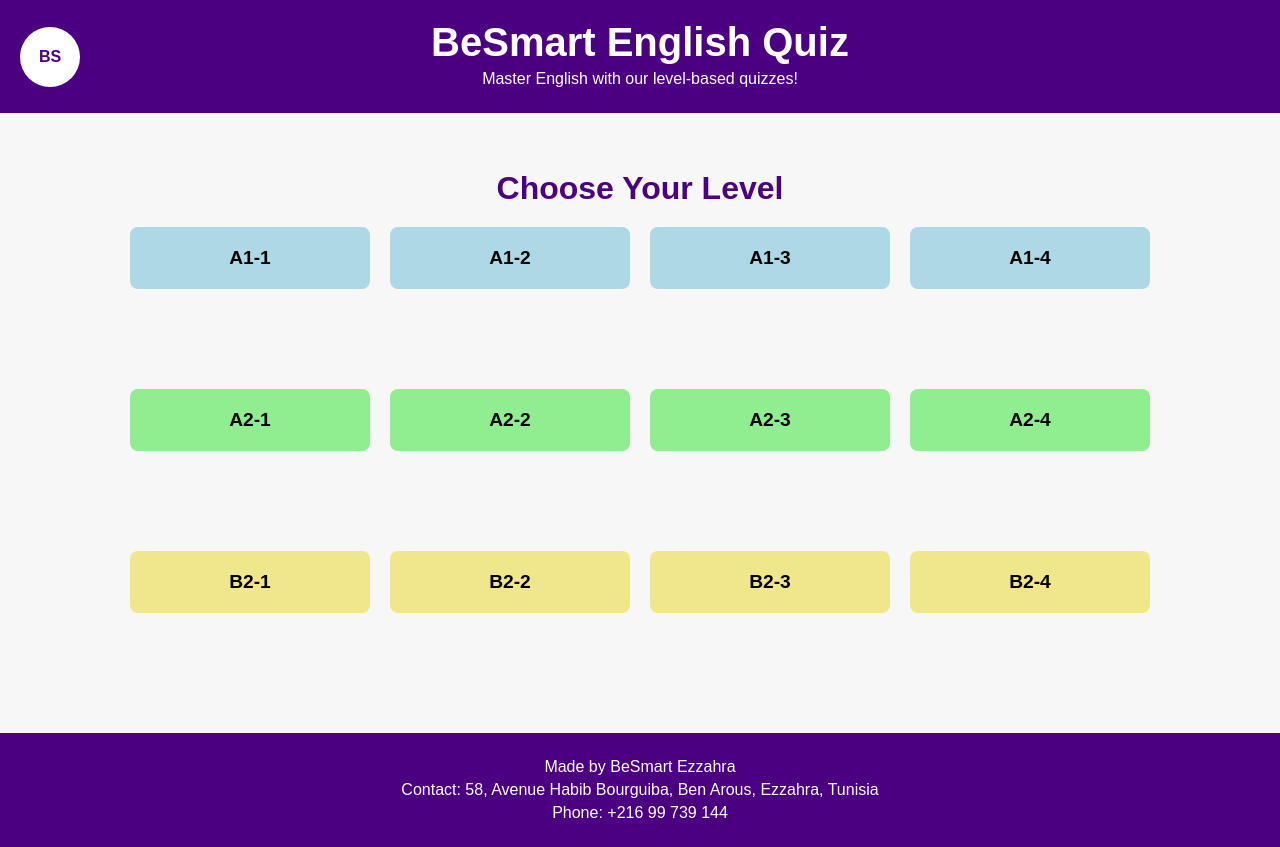
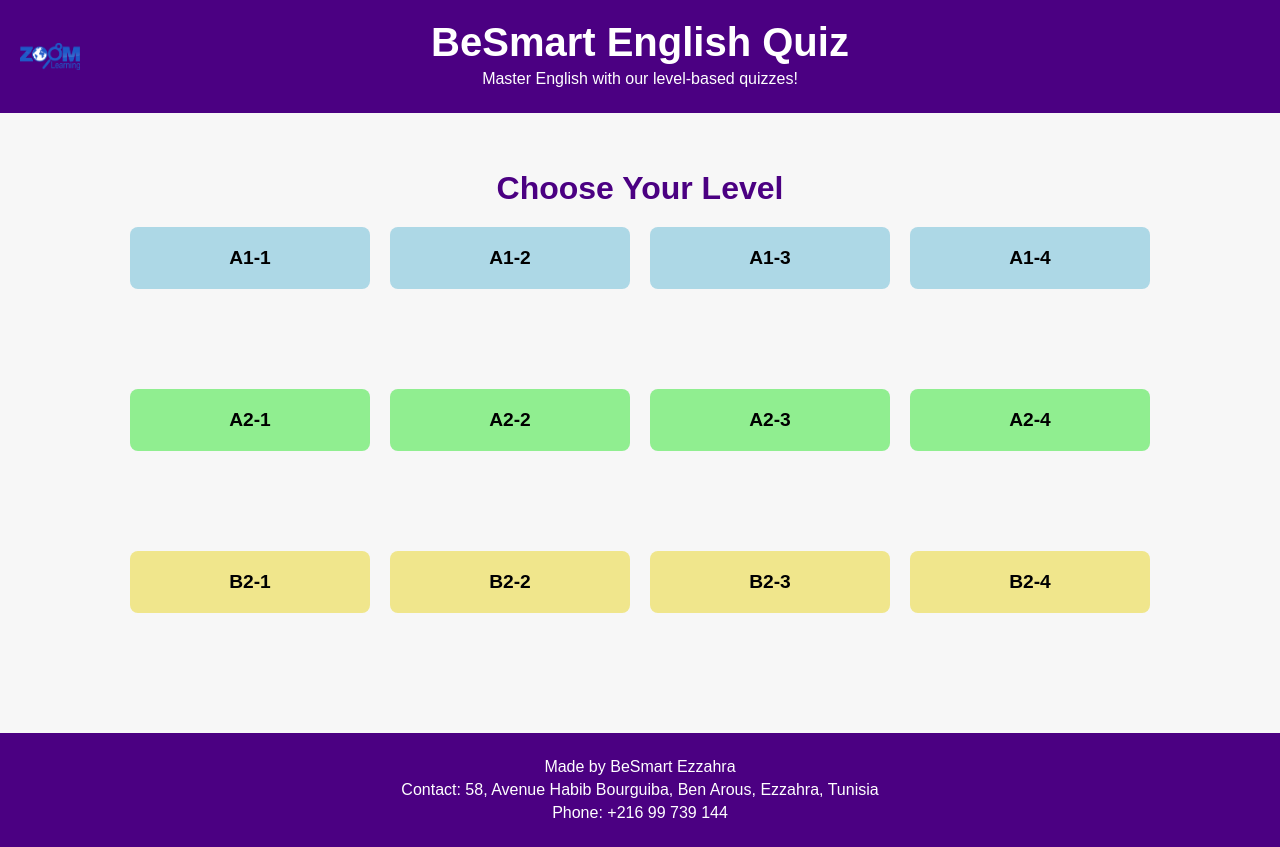
Before and after one commit to besmartezzahra/besmartquizzes, a plain HTML site: page public/index.html in a window 1280 px wide. Drawn offline with Linux system fonts and the light colour scheme.

Commit message:
Update index.html

```diff
--- a/public/index.html
+++ b/public/index.html
@@ -26,13 +26,9 @@
             left: 20px;
             width: 60px;
             height: 60px;
-            background-color: #ffffff;
-            border-radius: 50%;
             display: flex;
             align-items: center;
             justify-content: center;
-            color: #4b0082;
-            font-weight: bold;
         }
         header h1 {
             margin: 0;
@@ -154,7 +150,9 @@
 </head>
 <body>
     <header>
-        <div class="logo">BS</div>
+        <div class="logo">
+            <img src="logo.png" alt="BeSmart Logo" style="width: 100%; height: 100%; object-fit: contain;">
+        </div>
         <div>
             <h1>BeSmart English Quiz</h1>
             <p>Master English with our level-based quizzes!</p>
```
